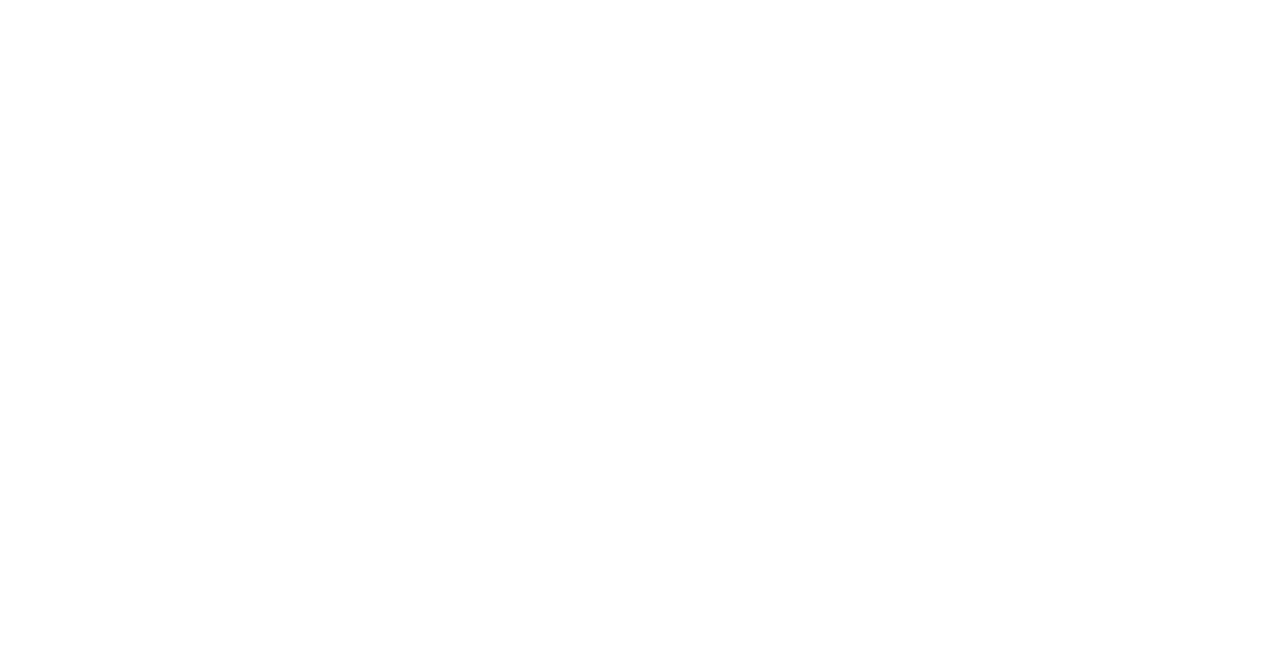
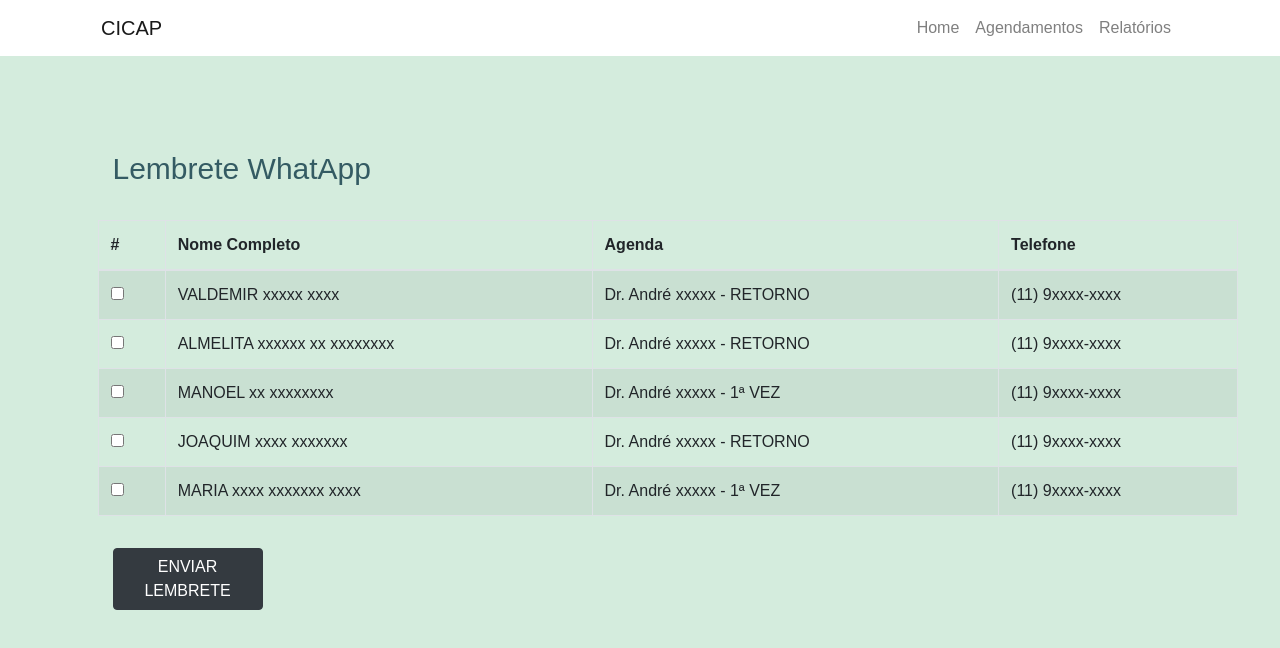
Before and after one commit to JulioPascoato/PJI110-0028_Grupo-001, a React (Create React App) app in the folder cicap/: page /relatorioWhats in a window 1280 px wide. Before the commit this address had no page. Shown: the top 648 px of the page. Built offline with nearby package versions, Linux system fonts and the light colour scheme.

Commit message:
Ajuste Mensagem WhatsApp

```diff
--- a/cicap/src/App.js
+++ b/cicap/src/App.js
@@ -9,6 +9,7 @@
 import {FormIndividual} from './components/agendamentos/formIndividual'
 import {FormColetivo} from './components/agendamentos/formColetivo'
 import {RelatorioCompleto} from './components/relatorios/relatorioCompleto'
+import {RelatorioWhats} from './components/relatorios/relatorioWhats'
 
 function App() {
 
@@ -25,6 +26,7 @@
         <Route path="/formIndividual" element={<FormIndividual />} />
         < Route path="/formColetivo" element={< FormColetivo />} />
         < Route path="/relatorioCompleto" element={< RelatorioCompleto />} />
+        < Route path="/relatorioWhats" element={< RelatorioWhats />} />
       </Routes>
     </Router>
 
--- a/cicap/src/components/relatorios/relatorioCompleto.js
+++ b/cicap/src/components/relatorios/relatorioCompleto.js
@@ -2,6 +2,7 @@
 import { MenuHeader } from "../menu/menuHeader";
 import { Container, Row, Col, Button} from "react-bootstrap";
 import { ContainerSite, SectionCadastro, TituloH3 } from "./styles";
+import { Link } from "react-router-dom";
 
 export const RelatorioCompleto = () => {
     return(
@@ -22,7 +23,8 @@
             </Row>
             <Row>
                  <Col xs={12} md="12">
-                 <Button variant="dark" type='submit'> Consultar</Button>
+                 <Link to="/relatorioWhats"><Button variant="dark" type='submit'> Consultar</Button></Link>
+
             </Col>
              </Row>
 
--- /dev/null
+++ b/cicap/src/components/relatorios/relatorioWhats.js
@@ -0,0 +1,81 @@
+import React from "react";
+import { MenuHeader } from "../menu/menuHeader";
+import { Container, Row, Col, Button, Table} from "react-bootstrap";
+import { ContainerSite, SectionCadastro, TituloH3 } from "./styles";
+import { Link } from "react-router-dom";
+
+export const RelatorioWhats = () => {
+    return(
+
+    <ContainerSite>
+
+        <MenuHeader />
+
+        <SectionCadastro>
+        <Container fluid="lg"><TituloH3>Lembrete WhatApp</TituloH3> </Container>
+
+        <Container fluid="lg">
+            <Row>
+                <Table striped bordered hover>
+                <thead>
+                    <tr>
+                    <th>#</th>
+                    <th>Nome Completo</th>
+                    <th>Agenda</th>
+                    <th>Telefone</th>
+                    </tr>
+                </thead>
+                <tbody>
+                    <tr>
+                    <td><input type="checkbox" /></td>
+                    <td>VALDEMIR xxxxx xxxx</td>
+                    <td>Dr. André xxxxx - RETORNO</td>
+                    <td>(11) 9xxxx-xxxx</td>
+                    </tr>
+                    <tr>
+                    <td><input type="checkbox" /></td>
+                    <td>ALMELITA xxxxxx xx xxxxxxxx</td>
+                    <td>Dr. André xxxxx - RETORNO</td>
+                    <td>(11) 9xxxx-xxxx</td>
+                    </tr>
+
+                    <tr>
+                    <td><input type="checkbox" /></td>
+                    <td>MANOEL xx xxxxxxxx</td>
+                    <td>Dr. André xxxxx - 1ª VEZ</td>
+                    <td>(11) 9xxxx-xxxx</td>
+                    </tr>
+
+                    <tr>
+                    <td><input type="checkbox" /></td>
+                    <td>JOAQUIM xxxx xxxxxxx</td>
+                    <td>Dr. André xxxxx - RETORNO</td>
+                    <td>(11) 9xxxx-xxxx</td>
+                    </tr>
+
+                    <tr>
+                    <td><input type="checkbox" /></td>
+                    <td>MARIA xxxx xxxxxxx xxxx</td>
+                    <td>Dr. André xxxxx - 1ª VEZ</td>
+                    <td>(11) 9xxxx-xxxx</td>
+                    </tr>
+
+                </tbody>
+                </Table>
+            </Row>
+            <Row>
+                 <Col xs={12} md="12">
+                 <Link to="/relatorioCompleto"><Button variant="dark" type='submit'> Enviar Lembrete</Button></Link>
+
+            </Col>
+             </Row>
+
+        </Container>
+
+
+        </SectionCadastro>
+
+
+    </ContainerSite>
+    )
+}
```
